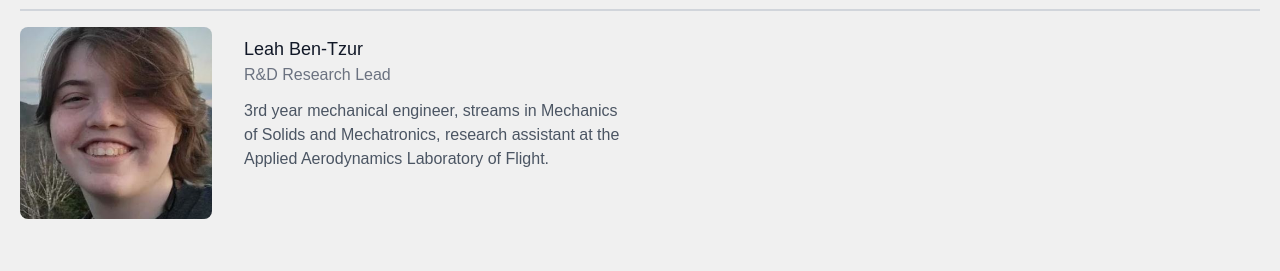
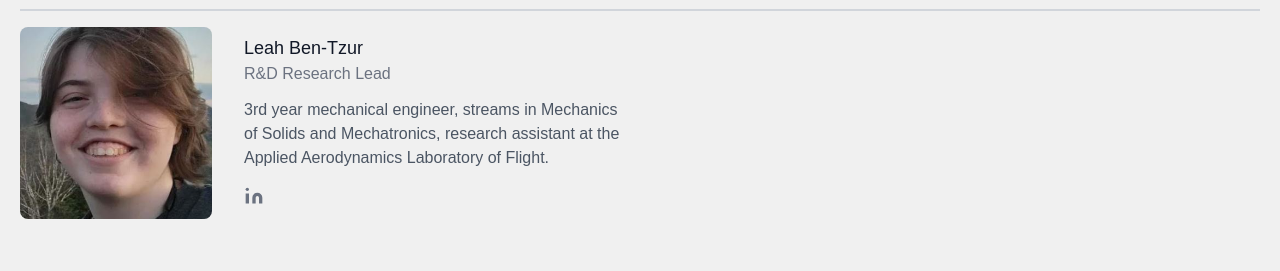
Before and after one commit to Tmet-Aero-Design/TMetAeroWebsite, a React (Create React App) app: page /#/OurTeam in a window 1280 px wide. Shown: the part 4356-4627 px from the top of the page. Built offline with nearby package versions, Linux system fonts and the light colour scheme.

Commit message:
Add Leah's Linkedin

```diff
--- a/src/teamData.js
+++ b/src/teamData.js
@@ -340,7 +340,7 @@ const teamMembers = [
         facebook: "",
         twitter: "",
         instagram: "",
-        linkedin: ""
+        linkedin: "https://www.linkedin.com/in/leah-ben-tzur-bb121a249/"
       }
     },
     {
```
